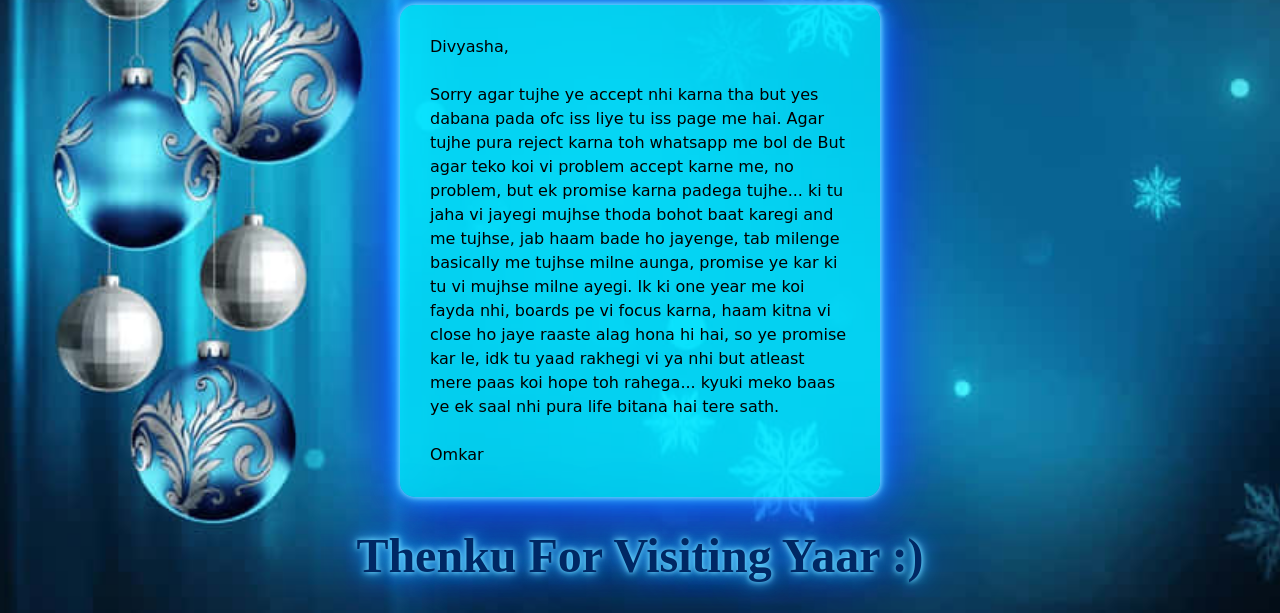
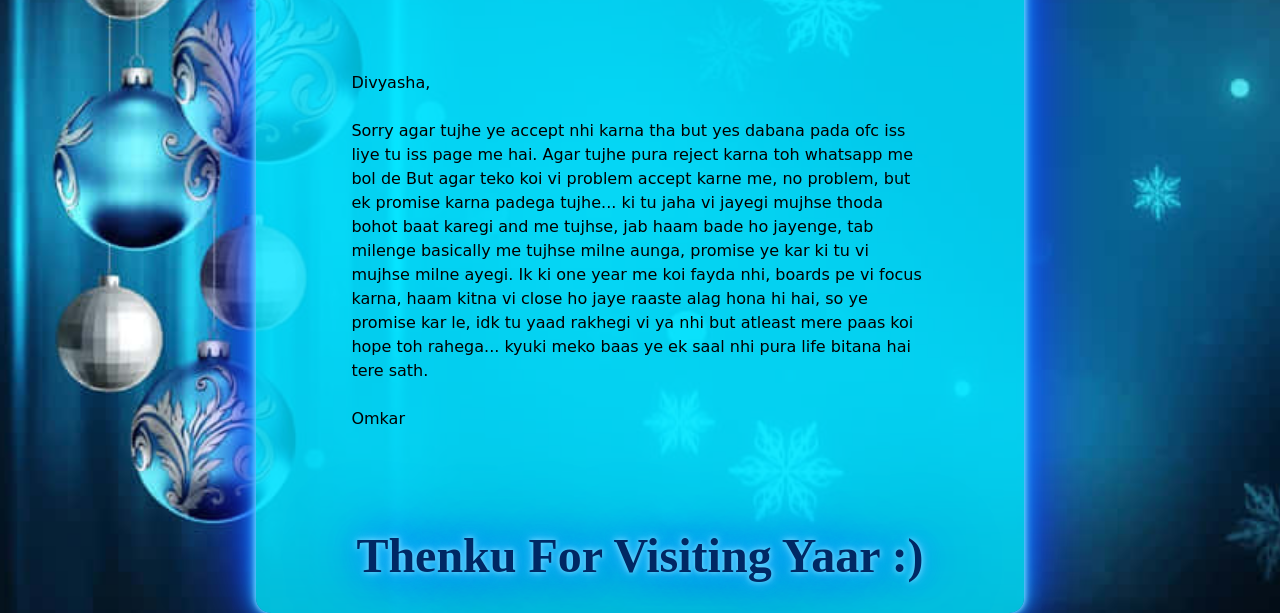
Before and after one commit to Omkar5371/Mission-051109, a plain HTML site: page lastpage.html in a window 1280 px wide. Shown: the part 187-800 px from the top of the page. Drawn offline with Linux system fonts and the light colour scheme.

Commit message:
Update lastpage.html

```diff
--- a/lastpage.html
+++ b/lastpage.html
@@ -16,6 +16,7 @@
             background-size: cover;
             background: url('background.jpg') no-repeat center center/cover;
             height: 100vh;
+            width: 100vw;
             display: flex;
             align-items: center;
             justify-content: center;
@@ -31,6 +32,10 @@
         }
 
         .letter-container {
+            height: 100%;
+            display: flex;
+            justify-content: center;
+            align-items: center;
             bottom: 20px;
             background: rgba(0, 225, 255, 0.8);
             padding: 30px;
@@ -52,6 +57,10 @@
             color: black;
             text-align: left;
             line-height: 1.5;
+            border-radius: 20px;
+            padding: 20px 30px;
+            max-width: 800px;
+            width: 90%;
         }
 
         .footer{
```
